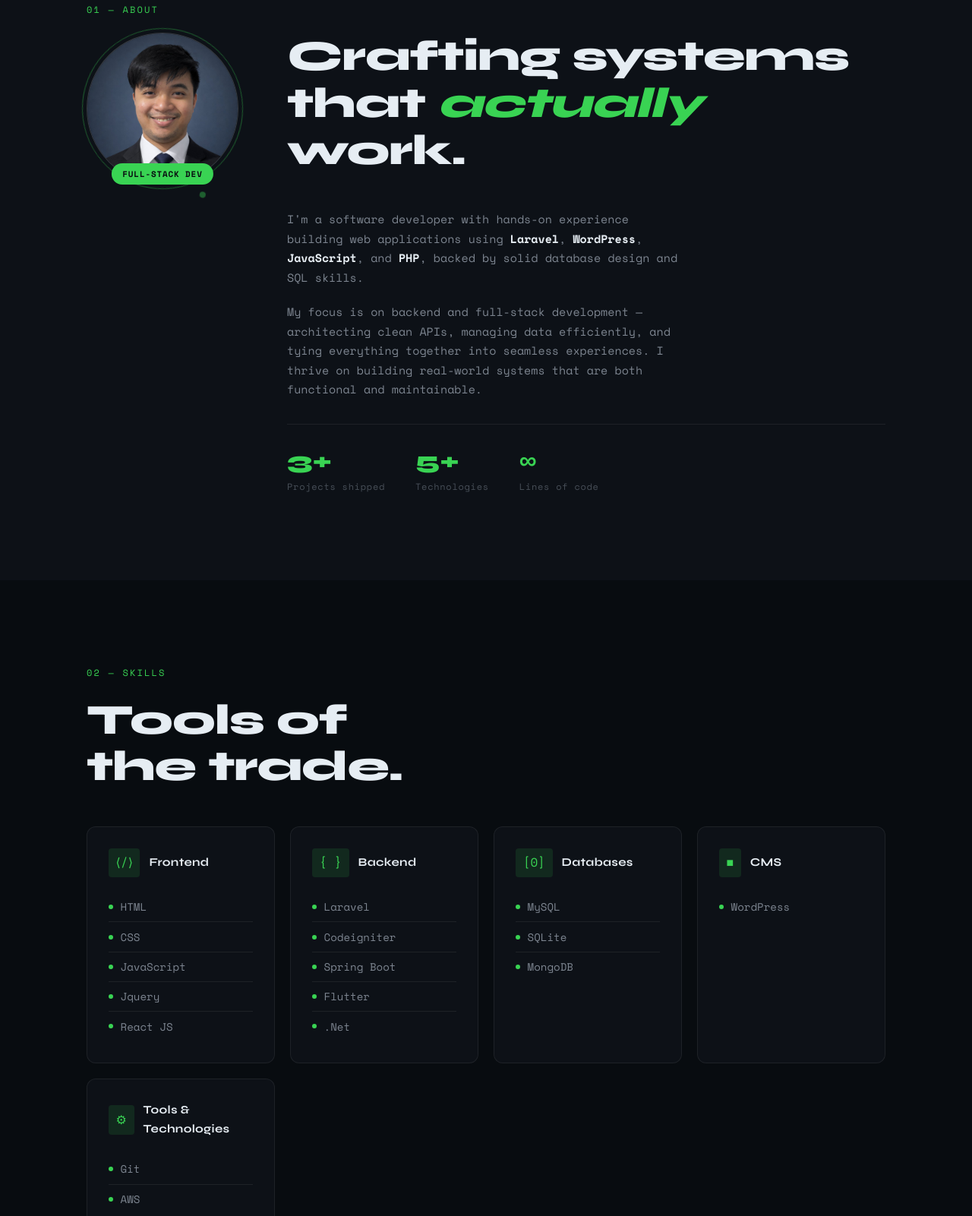
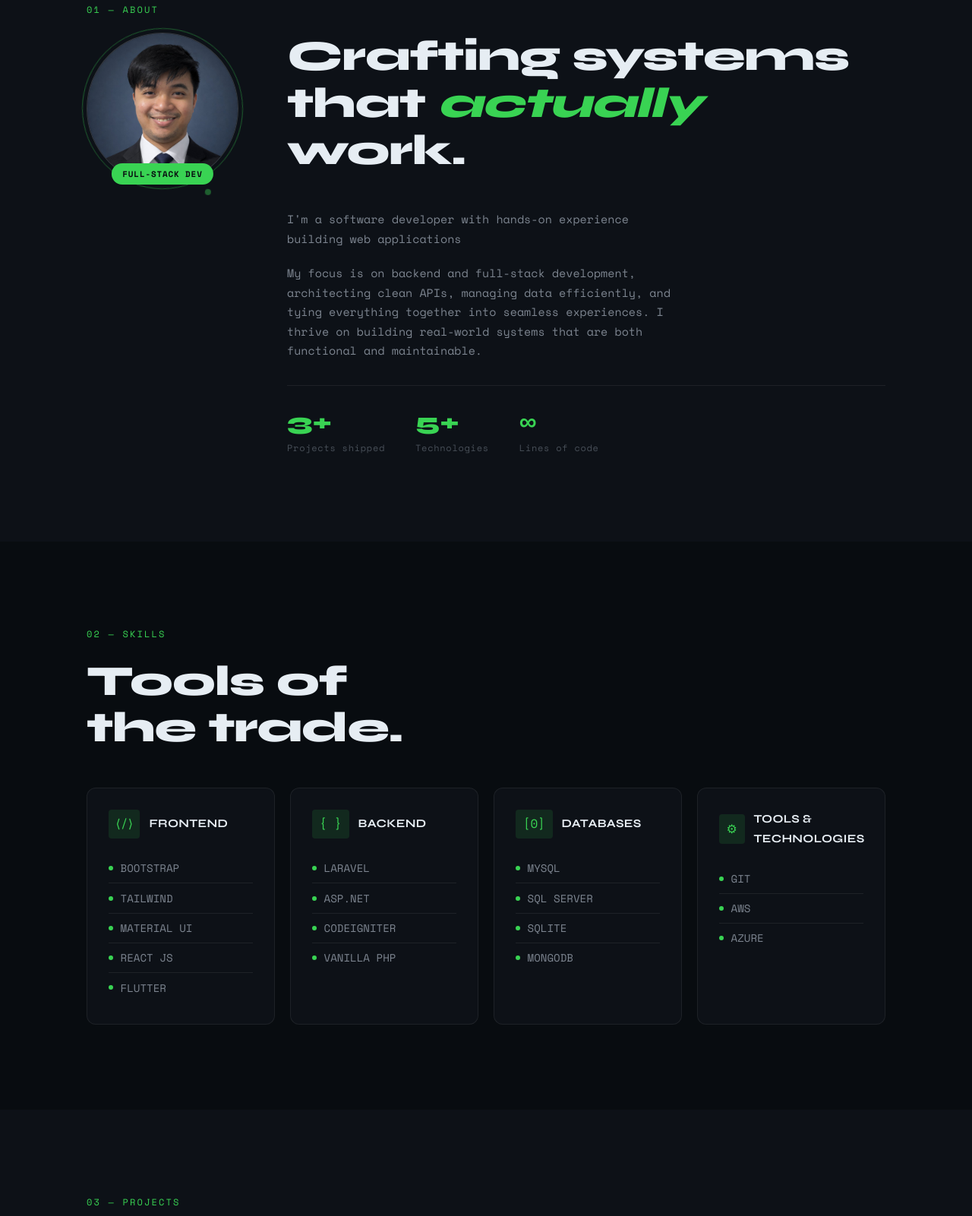
Before and after one commit to mickey014/mickey014.github.io, a plain HTML site: page index.html in a window 1280 px wide. Shown: the part 909-2510 px from the top of the page at 76% size. Drawn offline with nearby package versions, Linux system fonts and the light colour scheme.

Commit message:
update 05102026

```diff
--- a/index.html
+++ b/index.html
@@ -1,4 +1,4 @@
-<!DOCTYPE html>
+<!doctype html>
 <html lang="en">
   <head>
     <meta charset="UTF-8" />
@@ -7,15 +7,20 @@
     <link rel="stylesheet" href="style.css" />
     <link rel="preconnect" href="https://fonts.googleapis.com" />
     <link rel="preconnect" href="https://fonts.gstatic.com" crossorigin />
-  <link href="https://fonts.googleapis.com/css2?family=Space+Mono:ital,wght@0,400;0,700;1,400&family=Syne:wght@400;600;700;800&display=swap" rel="stylesheet" />
+    <link
+      href="https://fonts.googleapis.com/css2?family=Space+Mono:ital,wght@0,400;0,700;1,400&family=Syne:wght@400;600;700;800&display=swap"
+      rel="stylesheet"
+    />
   </head>
   <body>
-
     <!-- ─── NAV ─── -->
     <nav class="nav" id="navbar">
       <div class="nav__inner">
         <a href="#hero" class="nav__logo">
-        <span class="nav__logo-bracket">[</span>kam<span class="nav__logo-bracket">]</span>
+          <span class="nav__logo-bracket">[</span>kam<span
+            class="nav__logo-bracket"
+            >]</span
+          >
         </a>
         <ul class="nav__links" id="navLinks">
           <li><a href="#about" class="nav__link">About</a></li>
@@ -35,20 +40,32 @@
       <div class="hero__glow hero__glow--2"></div>
       <div class="hero__inner">
         <p class="hero__pre fade-in">Hello, world. I'm</p>
-      <h1 class="hero__name fade-in">Kirk Anthony<br /><span class="hero__name-accent">Mendoza</span></h1>
+        <h1 class="hero__name fade-in">
+          Kirk Anthony<br /><span class="hero__name-accent">Mendoza</span>
+        </h1>
         <p class="hero__title fade-in">
           <span class="hero__title-bar"></span>
           Software Developer
           <span class="hero__title-bar"></span>
         </p>
         <p class="hero__desc fade-in">
-        Passionate about building web and mobile applications. I enjoy creating scalable systems
-        that solve real-world problems — from backend APIs to polished user interfaces.
+          Passionate about building web and mobile applications. I enjoy
+          creating scalable systems that solve real-world problems from backend
+          APIs to polished user interfaces.
         </p>
         <div class="hero__actions fade-in">
           <a href="#projects" class="btn btn--primary">View Projects</a>
-        <a href="https://github.com/mickey014" target="_blank" rel="noopener" class="btn btn--ghost">
-          <svg viewBox="0 0 24 24" fill="currentColor" aria-hidden="true"><path d="M12 0C5.37 0 0 5.37 0 12c0 5.31 3.435 9.795 8.205 11.385.6.105.825-.255.825-.57 0-.285-.015-1.23-.015-2.235-3.015.555-3.795-.735-4.035-1.41-.135-.345-.72-1.41-1.23-1.695-.42-.225-1.02-.78-.015-.795.945-.015 1.62.87 1.845 1.23 1.08 1.815 2.805 1.305 3.495.99.105-.78.42-1.305.765-1.605-2.67-.3-5.46-1.335-5.46-5.925 0-1.305.465-2.385 1.23-3.225-.12-.3-.54-1.53.12-3.18 0 0 1.005-.315 3.3 1.23.96-.27 1.98-.405 3-.405s2.04.135 3 .405c2.295-1.56 3.3-1.23 3.3-1.23.66 1.65.24 2.88.12 3.18.765.84 1.23 1.905 1.23 3.225 0 4.605-2.805 5.625-5.475 5.925.435.375.81 1.095.81 2.22 0 1.605-.015 2.895-.015 3.3 0 .315.225.69.825.57A12.02 12.02 0 0 0 24 12c0-6.63-5.37-12-12-12z"/></svg>
+          <a
+            href="https://github.com/mickey014"
+            target="_blank"
+            rel="noopener"
+            class="btn btn--ghost"
+          >
+            <svg viewBox="0 0 24 24" fill="currentColor" aria-hidden="true">
+              <path
+                d="M12 0C5.37 0 0 5.37 0 12c0 5.31 3.435 9.795 8.205 11.385.6.105.825-.255.825-.57 0-.285-.015-1.23-.015-2.235-3.015.555-3.795-.735-4.035-1.41-.135-.345-.72-1.41-1.23-1.695-.42-.225-1.02-.78-.015-.795.945-.015 1.62.87 1.845 1.23 1.08 1.815 2.805 1.305 3.495.99.105-.78.42-1.305.765-1.605-2.67-.3-5.46-1.335-5.46-5.925 0-1.305.465-2.385 1.23-3.225-.12-.3-.54-1.53.12-3.18 0 0 1.005-.315 3.3 1.23.96-.27 1.98-.405 3-.405s2.04.135 3 .405c2.295-1.56 3.3-1.23 3.3-1.23.66 1.65.24 2.88.12 3.18.765.84 1.23 1.905 1.23 3.225 0 4.605-2.805 5.625-5.475 5.925.435.375.81 1.095.81 2.22 0 1.605-.015 2.895-.015 3.3 0 .315.225.69.825.57A12.02 12.02 0 0 0 24 12c0-6.63-5.37-12-12-12z"
+              />
+            </svg>
             GitHub Profile
           </a>
         </div>
@@ -67,21 +84,27 @@
           <div class="about__avatar fade-up">
             <div class="about__avatar-ring"></div>
             <div class="about__avatar-inner">
-            <img src="images/my-profile.png" alt="Kirk Anthony Mendoza" class="about__avatar-photo" />
+              <img
+                src="images/my-profile.png"
+                alt="Kirk Anthony Mendoza"
+                class="about__avatar-photo"
+              />
             </div>
             <div class="about__avatar-badge">Full-Stack Dev</div>
           </div>
           <div class="about__text fade-up">
-          <h2 class="section__heading">Crafting systems<br />that <em>actually</em> work.</h2>
+            <h2 class="section__heading">
+              Crafting systems<br />that <em>actually</em> work.
+            </h2>
             <p>
-            I'm a software developer with hands-on experience building web applications using
-            <strong>Laravel</strong>, <strong>WordPress</strong>, <strong>JavaScript</strong>,
-            and <strong>PHP</strong>, backed by solid database design and SQL skills.
+              I'm a software developer with hands-on experience building web
+              applications
             </p>
             <p>
-            My focus is on backend and full-stack development — architecting clean APIs,
-            managing data efficiently, and tying everything together into seamless experiences.
-            I thrive on building real-world systems that are both functional and maintainable.
+              My focus is on backend and full-stack development, architecting
+              clean APIs, managing data efficiently, and tying everything
+              together into seamless experiences. I thrive on building
+              real-world systems that are both functional and maintainable.
             </p>
             <div class="about__stats">
               <div class="about__stat">
@@ -108,68 +131,85 @@
         <div class="section__label fade-up">02 — Skills</div>
         <h2 class="section__heading fade-up">Tools of<br />the trade.</h2>
         <div class="skills__grid">
-
           <div class="skills__card fade-up">
             <div class="skills__card-header">
               <span class="skills__card-icon">⟨/⟩</span>
-            <h3>Frontend</h3>
+              <h3>FRONTEND</h3>
             </div>
             <ul class="skills__list">
-            <li class="skills__item"><span class="skills__dot"></span>HTML</li>
-            <li class="skills__item"><span class="skills__dot"></span>CSS</li>
-            <li class="skills__item"><span class="skills__dot"></span>JavaScript</li>
-            <li class="skills__item"><span class="skills__dot"></span>Jquery</li>
-            <li class="skills__item"><span class="skills__dot"></span>React JS</li>
+              <li class="skills__item">
+                <span class="skills__dot"></span>BOOTSTRAP
+              </li>
+              <li class="skills__item">
+                <span class="skills__dot"></span>TAILWIND
+              </li>
+              <li class="skills__item">
+                <span class="skills__dot"></span>MATERIAL UI
+              </li>
+              <li class="skills__item">
+                <span class="skills__dot"></span>REACT JS
+              </li>
+              <li class="skills__item">
+                <span class="skills__dot"></span>FLUTTER
+              </li>
             </ul>
           </div>
 
           <div class="skills__card fade-up">
             <div class="skills__card-header">
               <span class="skills__card-icon">{ }</span>
-            <h3>Backend</h3>
+              <h3>BACKEND</h3>
             </div>
             <ul class="skills__list">
-            <li class="skills__item"><span class="skills__dot"></span>Laravel</li>
-            <li class="skills__item"><span class="skills__dot"></span>Codeigniter</li>
-            <li class="skills__item"><span class="skills__dot"></span>Spring Boot</li>
-            <li class="skills__item"><span class="skills__dot"></span>Flutter</li>
-            <li class="skills__item"><span class="skills__dot"></span>.Net</li>
+              <li class="skills__item">
+                <span class="skills__dot"></span>LARAVEL
+              </li>
+              <li class="skills__item">
+                <span class="skills__dot"></span>ASP.NET
+              </li>
+              <li class="skills__item">
+                <span class="skills__dot"></span>CODEIGNITER
+              </li>
+              <li class="skills__item">
+                <span class="skills__dot"></span>VANILLA PHP
+              </li>
             </ul>
           </div>
 
           <div class="skills__card fade-up">
             <div class="skills__card-header">
               <span class="skills__card-icon">[0]</span>
-            <h3>Databases</h3>
+              <h3>DATABASES</h3>
             </div>
             <ul class="skills__list">
-            <li class="skills__item"><span class="skills__dot"></span>MySQL</li>
-            <li class="skills__item"><span class="skills__dot"></span>SQLite</li>
-            <li class="skills__item"><span class="skills__dot"></span>MongoDB</li>
-          </ul>
-        </div>
-
-        <div class="skills__card fade-up">
-          <div class="skills__card-header">
-            <span class="skills__card-icon">■</span>
-            <h3>CMS</h3>
-          </div>
-          <ul class="skills__list">
-            <li class="skills__item"><span class="skills__dot"></span>WordPress</li>
+              <li class="skills__item">
+                <span class="skills__dot"></span>MYSQL
+              </li>
+              <li class="skills__item">
+                <span class="skills__dot"></span>SQL SERVER
+              </li>
+              <li class="skills__item">
+                <span class="skills__dot"></span>SQLITE
+              </li>
+              <li class="skills__item">
+                <span class="skills__dot"></span>MONGODB
+              </li>
             </ul>
           </div>
 
           <div class="skills__card fade-up">
             <div class="skills__card-header">
               <span class="skills__card-icon">⚙</span>
-            <h3>Tools & Technologies</h3>
+              <h3>TOOLS & TECHNOLOGIES</h3>
             </div>
             <ul class="skills__list">
-            <li class="skills__item"><span class="skills__dot"></span>Git</li>
+              <li class="skills__item"><span class="skills__dot"></span>GIT</li>
               <li class="skills__item"><span class="skills__dot"></span>AWS</li>
+              <li class="skills__item">
+                <span class="skills__dot"></span>AZURE
+              </li>
             </ul>
           </div>
-
         </div>
       </div>
     </section>
@@ -180,23 +220,37 @@
         <div class="section__label fade-up">03 — Projects</div>
         <h2 class="section__heading fade-up">Things I've<br />built.</h2>
         <div class="projects__grid">
-
           <article class="project-card fade-up">
             <div class="project-card__num">01</div>
             <div class="project-card__body">
               <h3 class="project-card__title">Real Estate Web System</h3>
               <p class="project-card__sub">Capstone Project</p>
               <p class="project-card__desc">
-              A full real estate management platform built with Laravel — handling property listings,
-              management workflows, and user interactions for real estate transactions end-to-end.
+                A full real estate management platform built with Laravel —
+                handling property listings, management workflows, and user
+                interactions for real estate transactions end-to-end.
               </p>
               <div class="project-card__tags">
-              <span>Laravel</span><span>PHP</span><span>MongoDB</span><span>HTML</span><span>CSS</span><span>JavaScript</span>
+                <span>Laravel</span><span>PHP</span><span>MongoDB</span
+                ><span>HTML</span><span>CSS</span><span>JavaScript</span>
               </div>
             </div>
-          <a href="https://github.com/mickey014/real_estate_web" target="_blank" rel="noopener" class="project-card__link">
+            <a
+              href="https://github.com/mickey014/real_estate_web"
+              target="_blank"
+              rel="noopener"
+              class="project-card__link"
+            >
               View on GitHub
-            <svg viewBox="0 0 24 24" fill="none" stroke="currentColor" stroke-width="2" aria-hidden="true"><path d="M7 17L17 7M17 7H7M17 7v10"/></svg>
+              <svg
+                viewBox="0 0 24 24"
+                fill="none"
+                stroke="currentColor"
+                stroke-width="2"
+                aria-hidden="true"
+              >
+                <path d="M7 17L17 7M17 7H7M17 7v10" />
+              </svg>
             </a>
           </article>
 
@@ -206,16 +260,30 @@
               <h3 class="project-card__title">League Coders Website</h3>
               <p class="project-card__sub">Community Platform</p>
               <p class="project-card__desc">
-              A content-rich website for a coding community, built on WordPress with custom theme
-              configurations and CMS features to keep the content dynamic and manageable.
+                A content-rich website for a coding community, built on
+                WordPress with custom theme configurations and CMS features to
+                keep the content dynamic and manageable.
               </p>
               <div class="project-card__tags">
                 <span>WordPress</span><span>PHP</span><span>MySQL</span>
               </div>
             </div>
-          <a href="https://github.com/mickey014/leaguecoders" target="_blank" rel="noopener" class="project-card__link">
+            <a
+              href="https://github.com/mickey014/leaguecoders"
+              target="_blank"
+              rel="noopener"
+              class="project-card__link"
+            >
               View on GitHub
-            <svg viewBox="0 0 24 24" fill="none" stroke="currentColor" stroke-width="2" aria-hidden="true"><path d="M7 17L17 7M17 7H7M17 7v10"/></svg>
+              <svg
+                viewBox="0 0 24 24"
+                fill="none"
+                stroke="currentColor"
+                stroke-width="2"
+                aria-hidden="true"
+              >
+                <path d="M7 17L17 7M17 7H7M17 7v10" />
+              </svg>
             </a>
           </article>
 
@@ -225,19 +293,32 @@
               <h3 class="project-card__title">Restaurant Management System</h3>
               <p class="project-card__sub">Desktop Application</p>
               <p class="project-card__desc">
-              A desktop-based restaurant management system built in VB.NET for handling orders,
-              menu items, and day-to-day restaurant operations with a clean, focused UI.
+                A desktop-based restaurant management system built in VB.NET for
+                handling orders, menu items, and day-to-day restaurant
+                operations with a clean, focused UI.
               </p>
               <div class="project-card__tags">
                 <span>VB.NET</span><span>SQL Database</span>
               </div>
             </div>
-          <a href="https://github.com/mickey014/Restaurant_Management" target="_blank" rel="noopener" class="project-card__link">
+            <a
+              href="https://github.com/mickey014/Restaurant_Management"
+              target="_blank"
+              rel="noopener"
+              class="project-card__link"
+            >
               View on GitHub
-            <svg viewBox="0 0 24 24" fill="none" stroke="currentColor" stroke-width="2" aria-hidden="true"><path d="M7 17L17 7M17 7H7M17 7v10"/></svg>
+              <svg
+                viewBox="0 0 24 24"
+                fill="none"
+                stroke="currentColor"
+                stroke-width="2"
+                aria-hidden="true"
+              >
+                <path d="M7 17L17 7M17 7H7M17 7v10" />
+              </svg>
             </a>
           </article>
-
         </div>
       </div>
     </section>
@@ -246,7 +327,8 @@
     <footer class="footer">
       <div class="container">
         <p class="footer__text">
-        Designed &amp; built by <strong>Kirk Anthony Mendoza</strong> &mdash; <span id="footerYear"></span>
+          Designed &amp; built by <strong>Kirk Anthony Mendoza</strong>
+          <span id="footerYear"></span>
         </p>
       </div>
     </footer>
```
Lines whose indentation alone changed are shown as unchanged.
